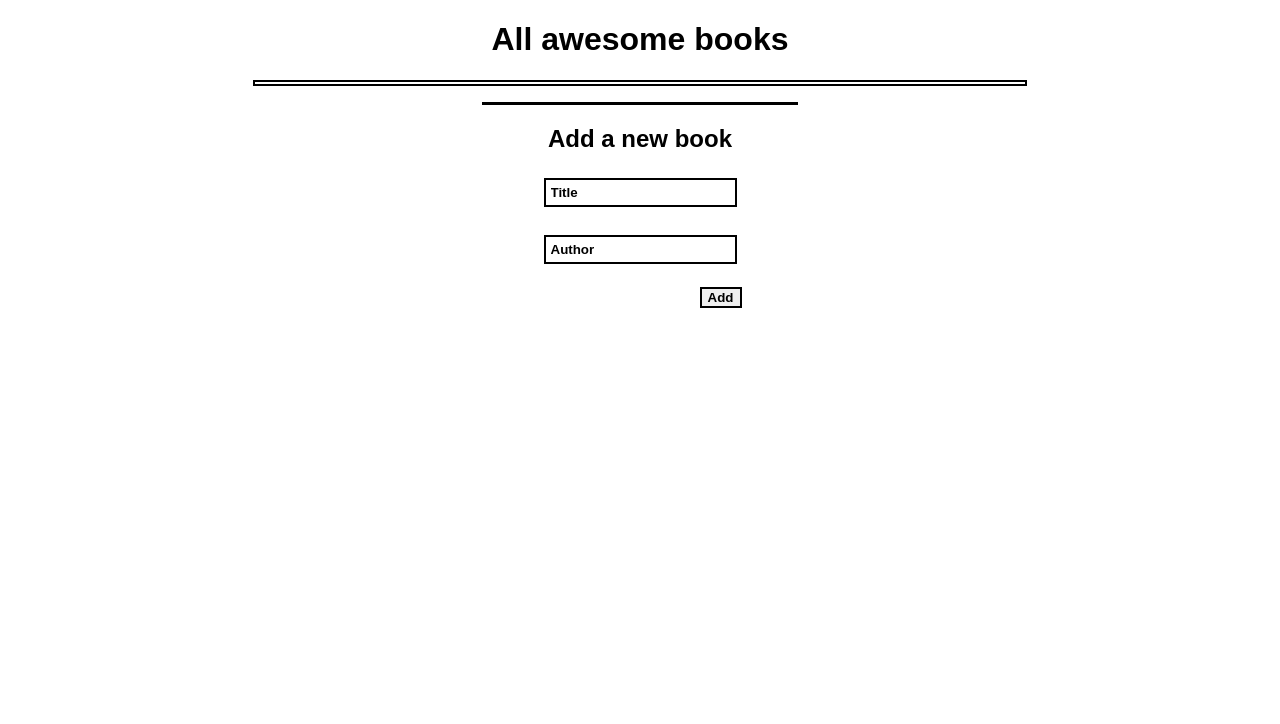
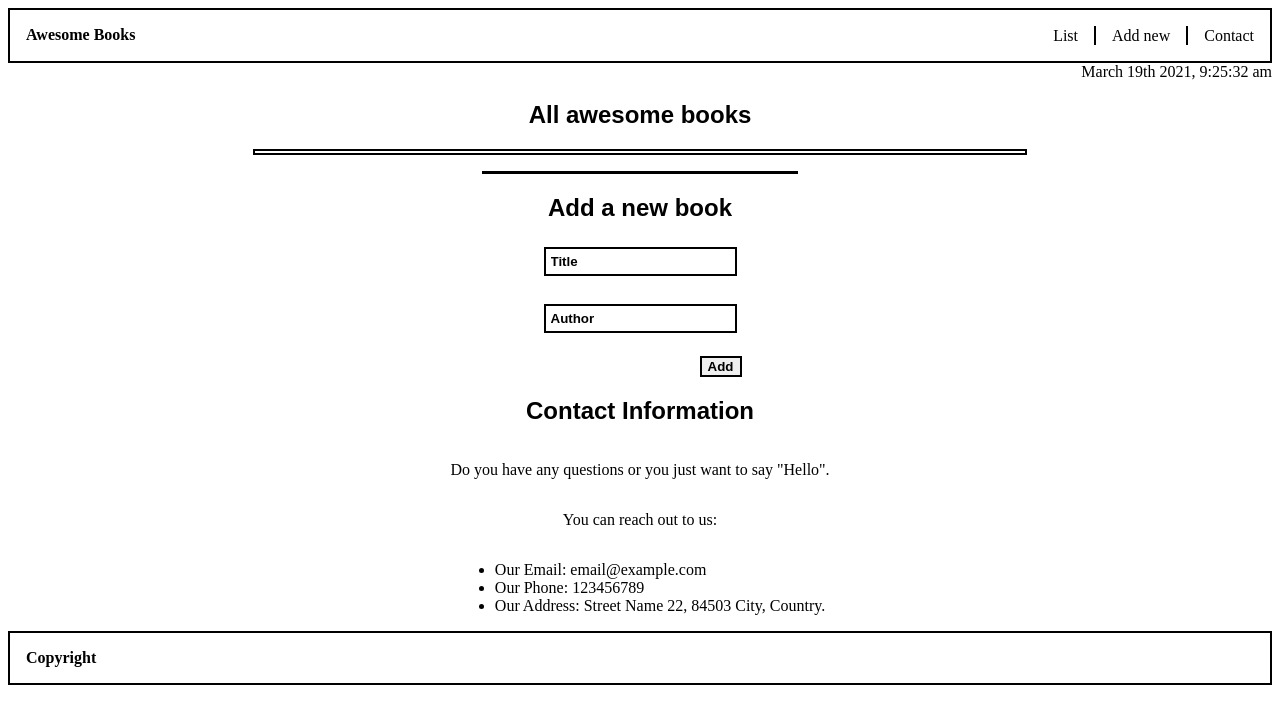
Before and after one commit to wadaudzai/Awesome-Books, a website: page index.html in a window 1280 px wide. Drawn offline with Linux system fonts and the light colour scheme.

Commit message:
Add styles.

```diff
--- a/index.html
+++ b/index.html
@@ -8,8 +8,21 @@
     <link rel="stylesheet" href="style.css">
 </head>
 <body>
-    <h1>All awesome books</h1>
+    <header>
+        <nav class="top-nav">
+            <p>Awesome Books</p>
+            <ul class="top-nav-ul">
+                <li><a href="javascript:void(0)">List</a></li>
+                <li class="vertical-bar"></li>
+                <li><a href="javascript:void(0)">Add new</a></li>
+                <li class="vertical-bar"></li>
+                <li><a href="javascript:void(0)">Contact</a></li>
+            </ul>
+        </nav>
+    </header>
+    <time datetime="2021-03-19">March 19th 2021, 9:25:32 am</time>
     <section>
+        <h1>All awesome books</h1>
         <ul id="books-section" class="books-section">
 
         </ul>
@@ -25,6 +38,21 @@
             <button type="button" id="submit">Add</button>
         </form>
     </section>
+    <section class="contact-info">
+        <div class="info-div">
+        <h2>Contact Information</h2>
+        <p>Do you have any questions or you just want to say "Hello".</p>
+        <p>You can reach out to us:</p>
+        <ul class="contact-info-ul">
+            <li>Our Email: email@example.com</li>
+            <li>Our Phone: 123456789</li>
+            <li>Our Address: Street Name 22, 84503 City, Country.</li>
+        </ul>
+        </div>
+    </section>
+    <footer>
+        <p>Copyright</p>
+    </footer>
 
     <script src="./js/script.js"></script>
 </body>
--- a/style.css
+++ b/style.css
@@ -1,4 +1,33 @@
-ul {
+.top-nav {
+  border: 2px solid;
+  display: flex;
+  justify-content: space-between;
+}
+
+.top-nav-ul {
+  display: flex;
+  list-style: none;
+  gap: 1rem;
+  margin: 1rem;
+  align-items: center;
+}
+
+.top-nav-ul a {
+  text-decoration: none;
+  color: #000;
+}
+
+.top-nav > p {
+  margin-left: 1rem;
+  font-weight: 600;
+}
+
+time {
+  display: block;
+  text-align: end;
+}
+
+.books-section {
   list-style: none;
   border: 2px solid;
 }
@@ -76,3 +105,32 @@ h2 {
   font-family: sans-serif;
   font-weight: 600;
 }
+
+.vertical-bar {
+  display: block;
+  height: 1.2rem;
+  width: 2px;
+  background-color: #000;
+}
+
+.info-div {
+  width: 50%;
+  margin: 0 auto;
+  display: flex;
+  flex-direction: column;
+  align-items: center;
+}
+
+.contact-info-ul {
+  text-align: start;
+}
+
+footer {
+  border: 2px solid;
+  text-align: start;
+  padding-left: 1rem;
+}
+
+footer > p {
+  font-weight: 600;
+}
```
Also changed, not shown: 1 other file.
